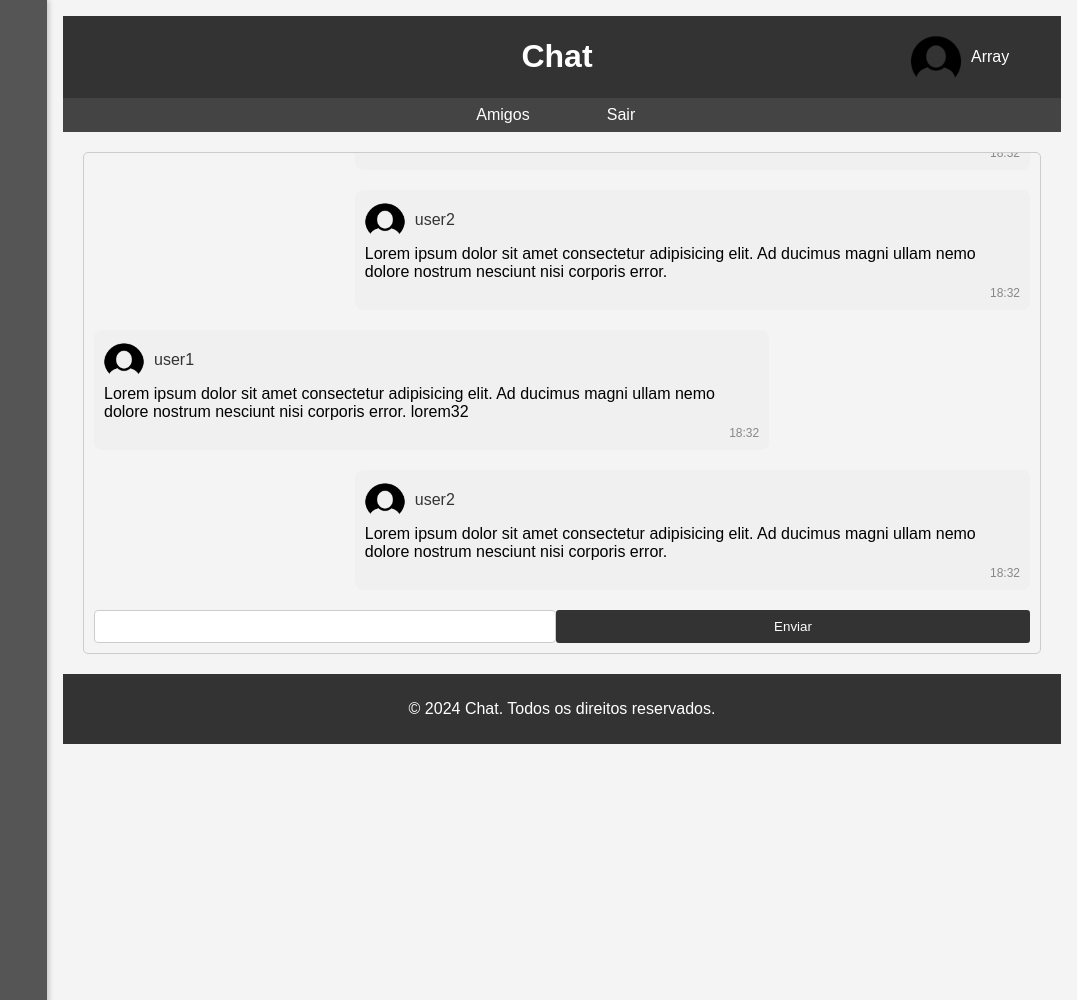
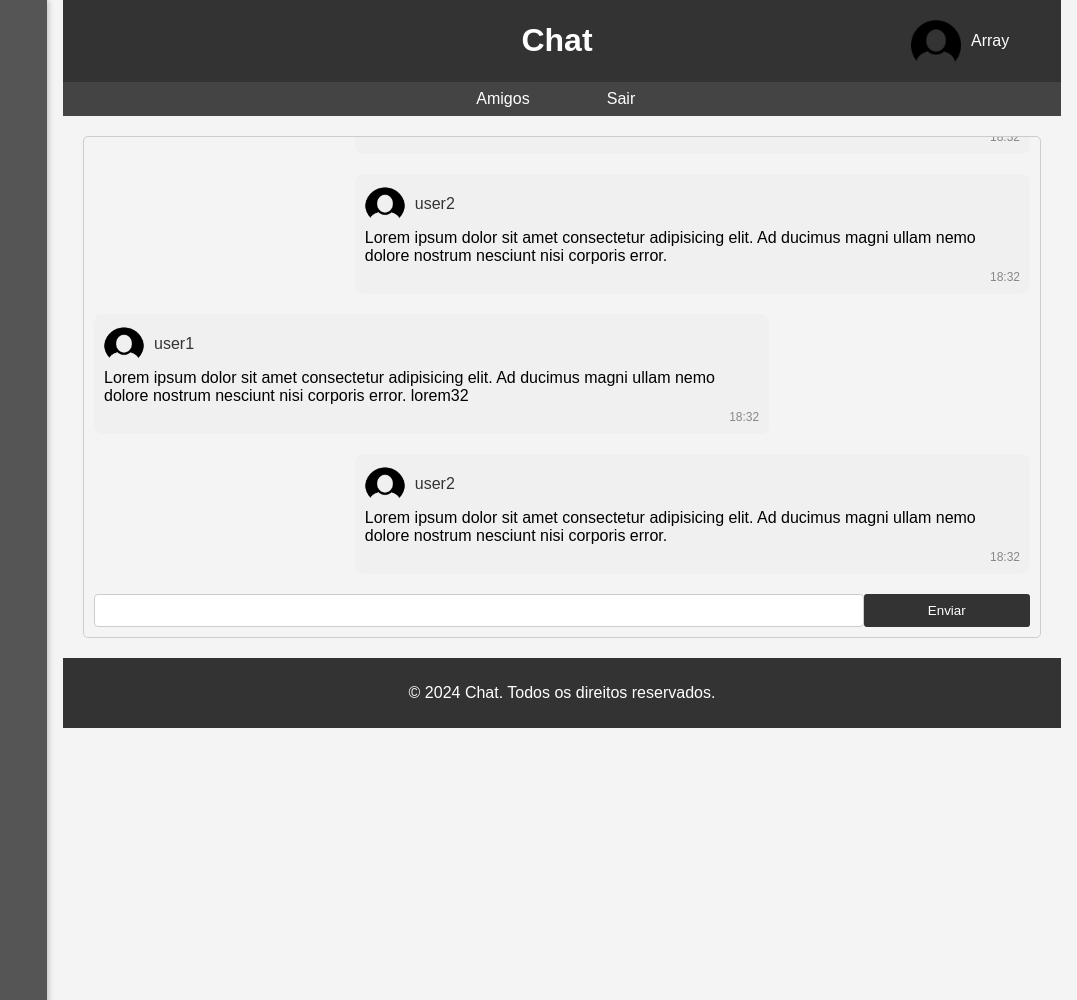
Before and after one commit to Angelo-Miguel/Chat, a PHP site: page / in a window 1280 px wide. Shown: the top 1000 px of the page, without its empty margins (203-1280 px from the left). Run offline with PHP 8.4, Linux system fonts and the light colour scheme; the visitor is signed in with stand-in values (Sample User, id 1); data that the repository does not hold is empty.

Commit message:
ajust css, create friends

```diff
--- a/assets/css/style.css
+++ b/assets/css/style.css
@@ -3,6 +3,7 @@ body {
     margin: 0;
     padding: 0;
     background-color: #f4f4f4;
+    overflow-y: hidden;
 }
 
 header {
@@ -49,22 +50,26 @@ footer {
 }
 
 .menu-lateral {
-    width: 250px; /* Adjust the width as needed */
+    width: 250px;
+    /* Adjust the width as needed */
     height: 100vh;
     background-color: #555;
     position: fixed;
     left: 0;
     top: 0;
     overflow-y: auto;
-    padding-top: 60px; /* To give space for the header */
+    padding-top: 60px;
+    /* To give space for the header */
     box-shadow: 2px 0px 5px rgba(0, 0, 0, 0.2);
     display: flex;
-    flex-direction: column; /* Coloca os itens em uma coluna */
+    flex-direction: column;
+    /* Coloca os itens em uma coluna */
 }
 
 .menu-lateral a {
     display: flex;
-    align-items: center; /* Alinha os itens verticalmente */
+    align-items: center;
+    /* Alinha os itens verticalmente */
     color: #fff;
     text-decoration: none;
     margin-bottom: 10px;
@@ -77,7 +82,7 @@ footer {
     background-color: rgb(151, 151, 151);
 }
 
-.user img{
+.user img {
     width: 50px;
     height: 50px;
     padding-right: 10px;
@@ -85,17 +90,22 @@ footer {
 
 
 .content {
-    margin-left: 250px; /* Adjust the margin to match the menu width */
-    padding: 16px;
+    margin-left: 250px;
+    /* Adjust the margin to match the menu width */
+    padding: 0 16px;
 }
 
 .container {
     display: flex;
     flex-direction: column;
-    height: 500px; /* Altura do contêiner do chat */
-    border: 1px solid #ccc; /* Borda do contêiner do chat */
-    border-radius: 5px; /* Borda arredondada do contêiner do chat */
-    overflow-y: auto; /* Adiciona uma barra de rolagem quando o conteúdo é longo */
+    height: 500px;
+    /* Altura do contêiner do chat */
+    border: 1px solid #ccc;
+    /* Borda do contêiner do chat */
+    border-radius: 5px;
+    /* Borda arredondada do contêiner do chat */
+    overflow-y: auto;
+    /* Adiciona uma barra de rolagem quando o conteúdo é longo */
     flex-direction: column-reverse;
 }
 
@@ -108,7 +118,8 @@ footer {
 .mensagens {
     flex: 1;
     padding: 10px;
-    overflow-y: auto; /* Adiciona uma barra de rolagem quando o conteúdo é longo */
+    overflow-y: auto;
+    /* Adiciona uma barra de rolagem quando o conteúdo é longo */
 }
 
 .escrever {
@@ -117,36 +128,39 @@ footer {
     padding: 10px;
 }
 
-input{
-    flex: 1;
+input {
     padding: 8px;
     border: 1px solid #ccc;
     border-radius: 4px;
 }
 
-.center{
+.center {
     display: flex;
     justify-content: center;
 }
 
 input[type="submit"] {
-    background-color: #333; /* Cor de fundo do botão de envio */
-    color: #fff; /* Cor do texto no botão de envio */
+    background-color: #333;
+    /* Cor de fundo do botão de envio */
+    color: #fff;
+    /* Cor do texto no botão de envio */
     padding: 8px 15px;
     border: none;
     border-radius: 3px;
     cursor: pointer;
     width: 200px;
-    margin:  0 auto;
+    margin: 0 auto;
 }
 
 .mensagens {
     display: flex;
     flex-direction: column;
-    gap: 20px; /* Espaçamento entre mensagens */
+    gap: 20px;
+    /* Espaçamento entre mensagens */
 }
 
-.msg1, .msg2 {
+.msg1,
+.msg2 {
     display: flex;
     flex-direction: column;
     max-width: 70%;
@@ -155,21 +169,24 @@ input[type="submit"] {
     border-radius: 8px;
 }
 
-.msg1 a, .msg2 a {
+.msg1 a,
+.msg2 a {
     display: flex;
     align-items: center;
     text-decoration: none;
     color: #333;
 }
 
-.msg1 img, .msg2 img {
+.msg1 img,
+.msg2 img {
     width: 40px;
     height: 40px;
     border-radius: 50%;
     margin-right: 10px;
 }
 
-.msg1 .msg, .msg2 .msg {
+.msg1 .msg,
+.msg2 .msg {
     margin-top: 5px;
 }
 
@@ -177,37 +194,121 @@ input[type="submit"] {
     color: #888;
     font-size: 12px;
     margin-top: 5px;
-    align-self: flex-end; /* Alinha a .horas à direita */
+    align-self: flex-end;
+    /* Alinha a .horas à direita */
 }
 
 .msg2 {
-    margin-left: auto; /* Empurra .msg2 para a direita */
+    margin-left: auto;
+    /* Empurra .msg2 para a direita */
 }
 
-.perfil{
+.perfil {
     display: flex;
     align-items: center;
     margin-right: 10px;
 }
-.perfil img{
+
+.perfil img {
     width: 50px;
     height: 50px;
     margin-right: 10px;
 }
 
-.content header{
+.content header {
     display: flex;
     justify-content: space-between;
 }
 
-.header-gap{
+.header-gap {
     width: 139px;
 }
 
 
-form {
+.form-login {
     display: flex;
     flex-direction: column;
     width: 400px;
     margin: 0 auto;
 }
+
+.formulario{
+    display: flex;
+    flex-direction: row;
+}
+
+.escrever .msg{
+    width: 100%;
+}
+
+
+
+/* The Modal (background) */
+.modal {
+    display: none;
+    position: fixed;
+    z-index: 1;
+    left: 0;
+    top: 0;
+    width: 100%;
+    height:100%;
+    overflow: auto;
+    background-color: rgba(0,0,0,0.5);
+  }
+
+  /* Modal Content */
+  .modal-content {
+    background-color: #fefefe;
+    margin: 15% auto;
+    padding: 20px;
+    border: 1px solid #888;
+    width: 80%;
+    max-width: 400px; /* Limitando a largura máxima do modal */
+  }
+
+  /* Close Button */
+  .close {
+    color: #aaa;
+    float: right;
+    font-size: 28px;
+    font-weight: bold;
+  }
+
+  .close:hover,
+  .close:focus {
+    color: black;
+    text-decoration: none;
+    cursor: pointer;
+  }
+
+/* Estilos da aba Amigos */
+.friends-tab {
+    background-color: #fff;
+    border-radius: 5px;
+    box-shadow: 0 2px 4px rgba(0,0,0,0.1);
+    padding: 20px;
+  }
+
+  .friends-tab h2 {
+    font-size: 24px;
+    margin-top: 0;
+  }
+
+  .search-input {
+    width: calc(100% - 90px);
+    padding: 10px;
+    border: 1px solid #ccc;
+    border-radius: 5px;
+    margin-bottom: 20px;
+  }
+  .add-friend{
+    width: 80px !important;
+  }
+  .friend-item img{
+    width: 50px;
+    height: 50px;
+  }
+
+  .friend-item a {
+    align-items: end;
+  }
--- /dev/null
+++ b/assets/js/scripts.js
@@ -0,0 +1,25 @@
+ // Get the modal
+ var modal = document.getElementById("myModal");
+
+ // Get the button that opens the modal
+ var btn = document.getElementById("openModal");
+
+ // Get the <span> element that closes the modal
+ var span = document.getElementsByClassName("close")[0];
+
+ // When the user clicks the button, open the modal
+ btn.onclick = function() {
+   modal.style.display = "block";
+ }
+
+ // When the user clicks on <span> (x), close the modal
+ span.onclick = function() {
+   modal.style.display = "none";
+ }
+
+ // When the user clicks anywhere outside of the modal, close it
+ window.onclick = function(event) {
+   if (event.target == modal) {
+     modal.style.display = "none";
+   }
+ }
--- a/footer.php
+++ b/footer.php
@@ -1,3 +1,6 @@
+    <script src="./assets/js/scripts.js"></script>
 
+    <!-- JQuery minified -->
+    <script src="https://code.jquery.com/jquery-3.7.1.min.js" integrity="sha256-/JqT3SQfawRcv/BIHPThkBvs0OEvtFFmqPF/lYI/Cxo=" crossorigin="anonymous"></script>
 </body>
 </html>
--- a/header.php
+++ b/header.php
@@ -1,9 +1,12 @@
 <!DOCTYPE html>
 <html lang="en">
+
 <head>
     <meta charset="UTF-8">
     <meta name="viewport" content="width=device-width, initial-scale=1.0">
     <title>Chat</title>
     <link rel="stylesheet" href="./assets/css/style.css">
+
 </head>
+
 <body>
--- a/views/chat.php
+++ b/views/chat.php
@@ -2,7 +2,7 @@
     <?php
     while ($linha = mysqli_fetch_array($consulta_amigos)) {
         echo "<div class='user'>";
-        echo "<a href='#'><img src='./assets/img/noUser.png' alt='".$linha['usuario']."'>".$linha['usuario']."</a>";
+        echo "<a href='#'><img src='./assets/img/noUser.png' alt='" . $linha['usuario'] . "'>" . $linha['usuario'] . "</a>";
         echo "</div>";
     }
     ?>
@@ -20,7 +20,7 @@
     </header>
 
     <nav>
-        <a href="#">Amigos</a>
+        <a id="openModal">Amigos</a>
         <a href="./logout.php">Sair</a>
     </nav>
 
@@ -55,19 +55,43 @@
                     </div>
 
                 </div>
-                <div class="escrever">
-                    <input type="text" name="text" id="text">
-                    <input type="submit" value="Enviar">
-                </div>
+                <form class="escrever formulario">
+                    <input type="text" name="text" class="msg">
+                    <input type="submit" value="Enviar" class="msgenviar">
+                </form>
             </div>
         </div>
     </section>
+
     <footer>
-    <p>&copy; 2024 Chat. Todos os direitos reservados.</p>
-</footer>
+        <p>&copy; 2024 Chat. Todos os direitos reservados.</p>
+    </footer>
 </div>
 
-
-<!-- <div class="user">
-        <a href="#"><img src="./assets/img/noUser.png" alt="User 1"> user1</a>
-    </div> -->
+<div id="myModal" class="modal">
+    <div class="modal-content">
+        <span class="close">&times;</span>
+        <h2>Amigos</h2>
+        <form action="" method="post">
+            <input type="text" class="search-input" placeholder="Pesquisar Amigos">
+            <input type="submit"class="add-friend" value="Adicionar">
+        </form>
+        <table class="friend-list">
+            <tr class="friend-item">
+                <td><span class="friend-name">Amigo 1</span></td>
+                <td><a href="#">Favorito</a></td>
+                <td><a href="#">Excluir</a></td>
+            </tr>
+            <tr class="friend-item">
+                <td><span class="friend-name">Amigo 1</span></td>
+                <td><a href="#">Favorito</a></td>
+                <td><a href="#">Excluir</a></td>
+            </tr>
+            <tr class="friend-item">
+                <td><span class="friend-name">Amigo 3</span></td>
+                <td><a href="#">Favorito</a></td>
+                <td><a href="#">Excluir</a></td>
+            </tr>
+        </table>
+    </div>
+</div>
--- a/views/login.php
+++ b/views/login.php
@@ -3,7 +3,7 @@
 </header>
 <section class="pagina">
     <br><br>
-    <form action="./processalogin.php" method="post">
+    <form action="./processalogin.php" method="post" class="form-login">
         <label for="nome-usuario">Nome de usuário:</label>
         <input type="text" name="usuario" id="nome-usuario"><br>
         <label for="senha">Senha</label>
```
